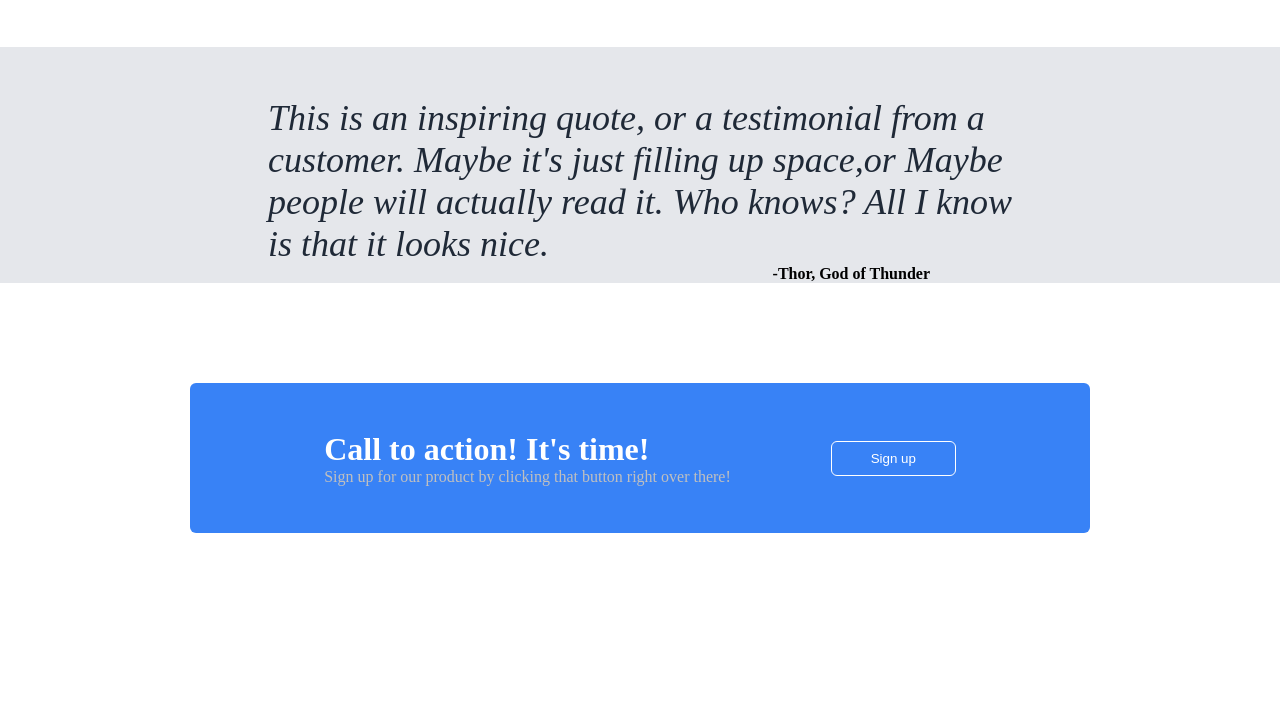
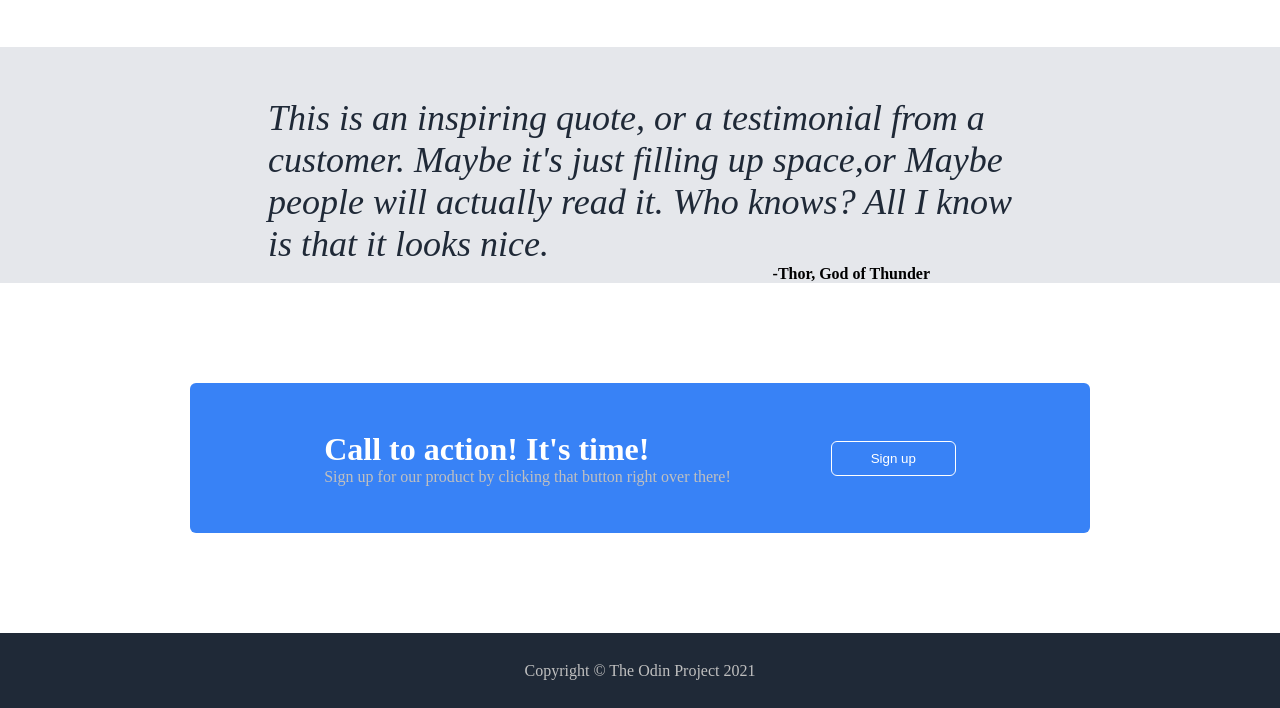
Before and after one commit to imyusuf1/Landing-Page, a plain HTML site: page index.html in a window 1280 px wide. Shown: the part 886-1594 px from the top of the page. Before the commit the page ends 1519 px from the top, so only its background shows below. Drawn offline with Linux system fonts and the light colour scheme.

Commit message:
Finish the footer

```diff
--- a/index.html
+++ b/index.html
@@ -89,6 +89,9 @@
             </div>
         </div>
     </div>
+    <div class="footer">
+        <p>Copyright © The Odin Project 2021</p>
+    </div>
 
 </body>
 </html>
--- a/styles.css
+++ b/styles.css
@@ -174,3 +174,18 @@ img {
     justify-content: center;
     align-items: center;
 }
+
+.footer {
+    background-color: #1F2937;
+    height: 75px;
+    display: flex;
+    justify-content: center;
+    align-items:center;
+
+}
+
+.footer p {
+    color: white;
+    filter: contrast(50%);
+
+}
```
